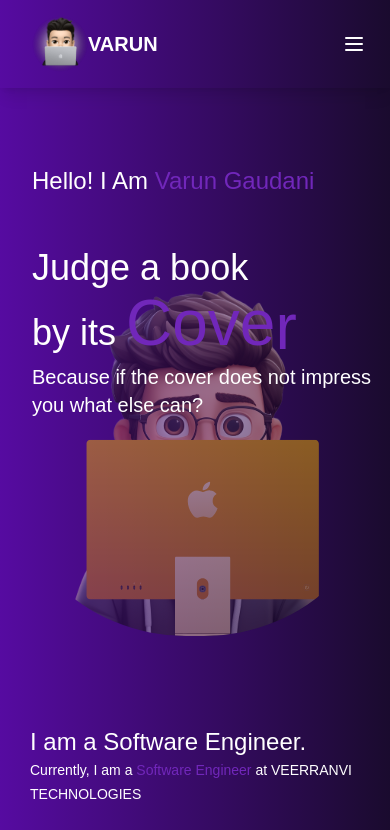
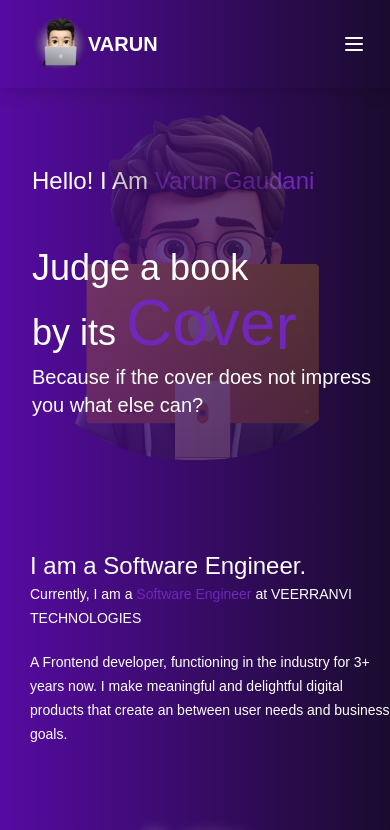
Before and after one commit to kristal7636/kristal-portfolio, a Next.js app: page / in a window 390 px wide. Shown: the top 830 px of the page. Built offline with nearby package versions, Linux system fonts and the light colour scheme; a web font is replaced by a local one.

Commit message:
hero section avatar opacity changed

```diff
--- a/src/app/Hero/Hero.tsx
+++ b/src/app/Hero/Hero.tsx
@@ -6,7 +6,8 @@ const Hero = () => {
     <div className=" ">
       <div className="  absolute flex ml-8 md:ml-[550px] mt-[85px] ">
         <span className="text-2xl text-white animate-bounce">
-          Hello! I Am <span className="text-[#7127BA]">Varun Gaudani</span>
+          Hello! I Am{" "}
+          <span className="text-[#7127BA] opacity-100">Varun Gaudani</span>
         </span>
       </div>
       <div className=" z-50 absolute ml-8  md:ml-[550px] mt-40 md:mt-[240px]">
@@ -23,7 +24,7 @@ const Hero = () => {
         </p>
       </div>
       <div className="  ml-0 items-center flex justify-center md:ml-[250px] w-full  md:w-[250px] relative ">
-        <div className=" pt-44  ">
+        <div className=" pt- md:pt-44 opacity-50 md:opacity-100">
           <img
             src="./avatar-imac.svg"
             className="rounded-full md:animate-pulse opacity-50 md:opacity-80 md:mb-0 mb-10 "
```
